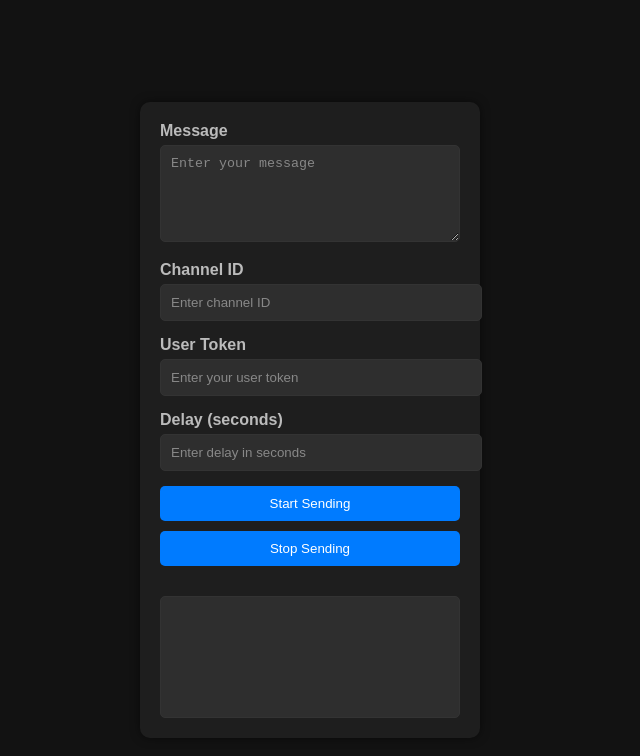
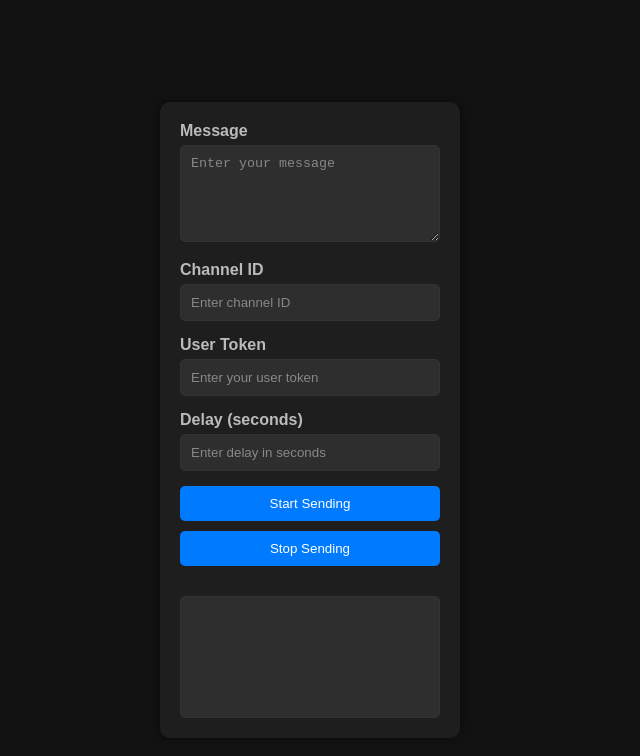
Before and after one commit to hallofdumbdan/kanakosend, a plain HTML site: page index.html in a window 1280 px wide. Shown: the whole page, without its empty margins (330-970 px from the left). Drawn offline with Linux system fonts and the light colour scheme.

Commit message:
Update styles.css

```diff
--- a/styles.css
+++ b/styles.css
@@ -17,6 +17,7 @@ body {
     background-color: #1E1E1E;
     border-radius: 10px;
     box-shadow: 0px 0px 10px rgba(0, 0, 0, 0.5);
+    box-sizing: border-box; /* Ensure padding does not cause overflow */
 }
 
 .form-group {
@@ -30,17 +31,22 @@ label {
     color: #BBBBBB;
 }
 
-input {
+input, textarea {
     width: 100%;
     padding: 10px;
     border: 1px solid #333333;
     border-radius: 5px;
     background-color: #2E2E2E;
     color: #FFFFFF;
+    box-sizing: border-box; /* Ensure padding does not cause overflow */
 }
 
-input::placeholder {
+input::placeholder, textarea::placeholder {
     color: #888888;
+}
+
+textarea {
+    resize: vertical;  /* Allow vertical resizing */
 }
 
 button {
@@ -74,18 +80,3 @@ button:disabled {
     background-color: #444444;
     cursor: not-allowed;
 }
-
-textarea {
-    width: 100%;
-    padding: 10px;
-    border: 1px solid #333333;
-    border-radius: 5px;
-    background-color: #2E2E2E;
-    color: #FFFFFF;
-    resize: vertical;  /* Allow vertical resizing */
-    box-sizing: border-box;
-}
-
-textarea::placeholder {
-    color: #888888;
-}
```
